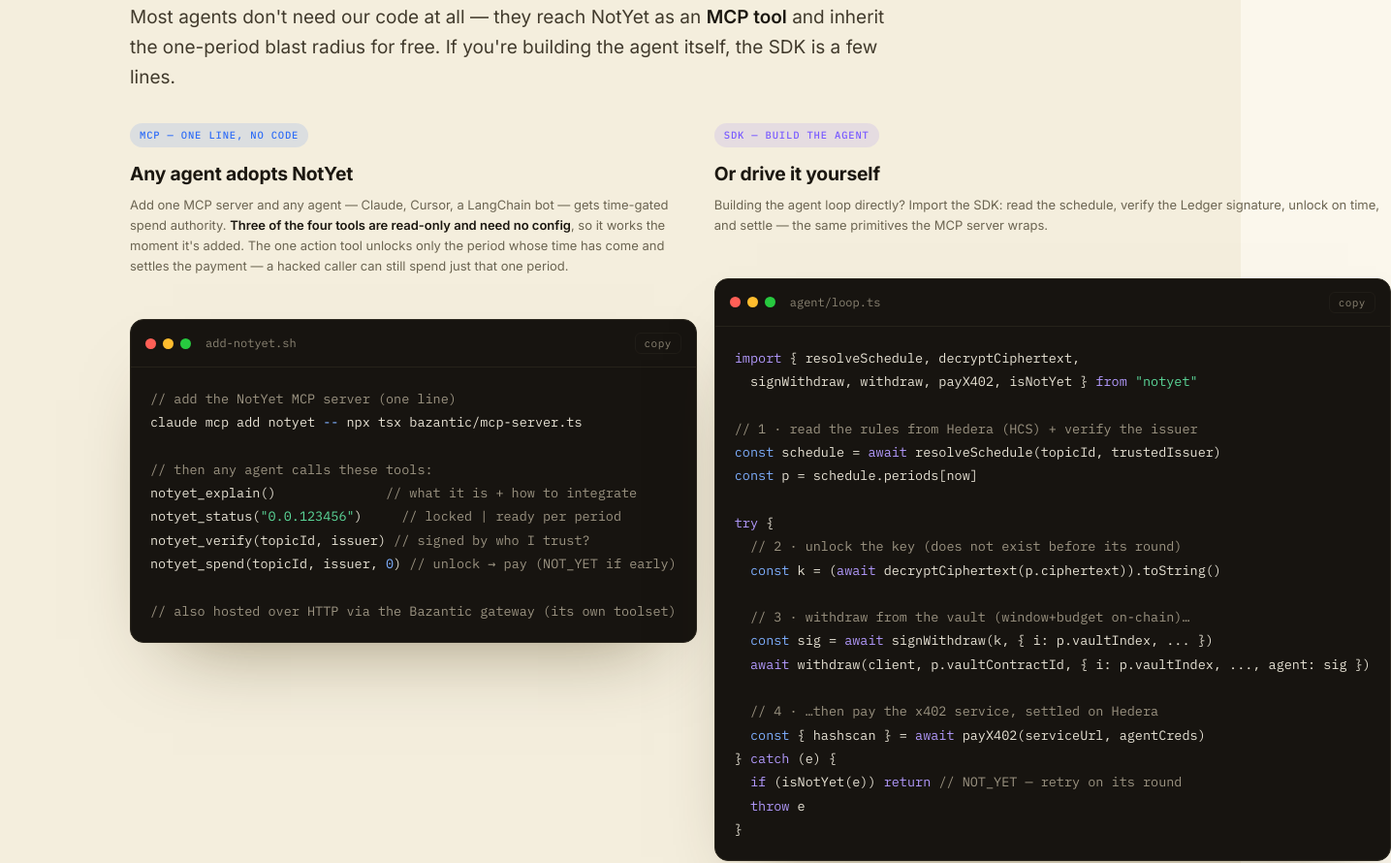
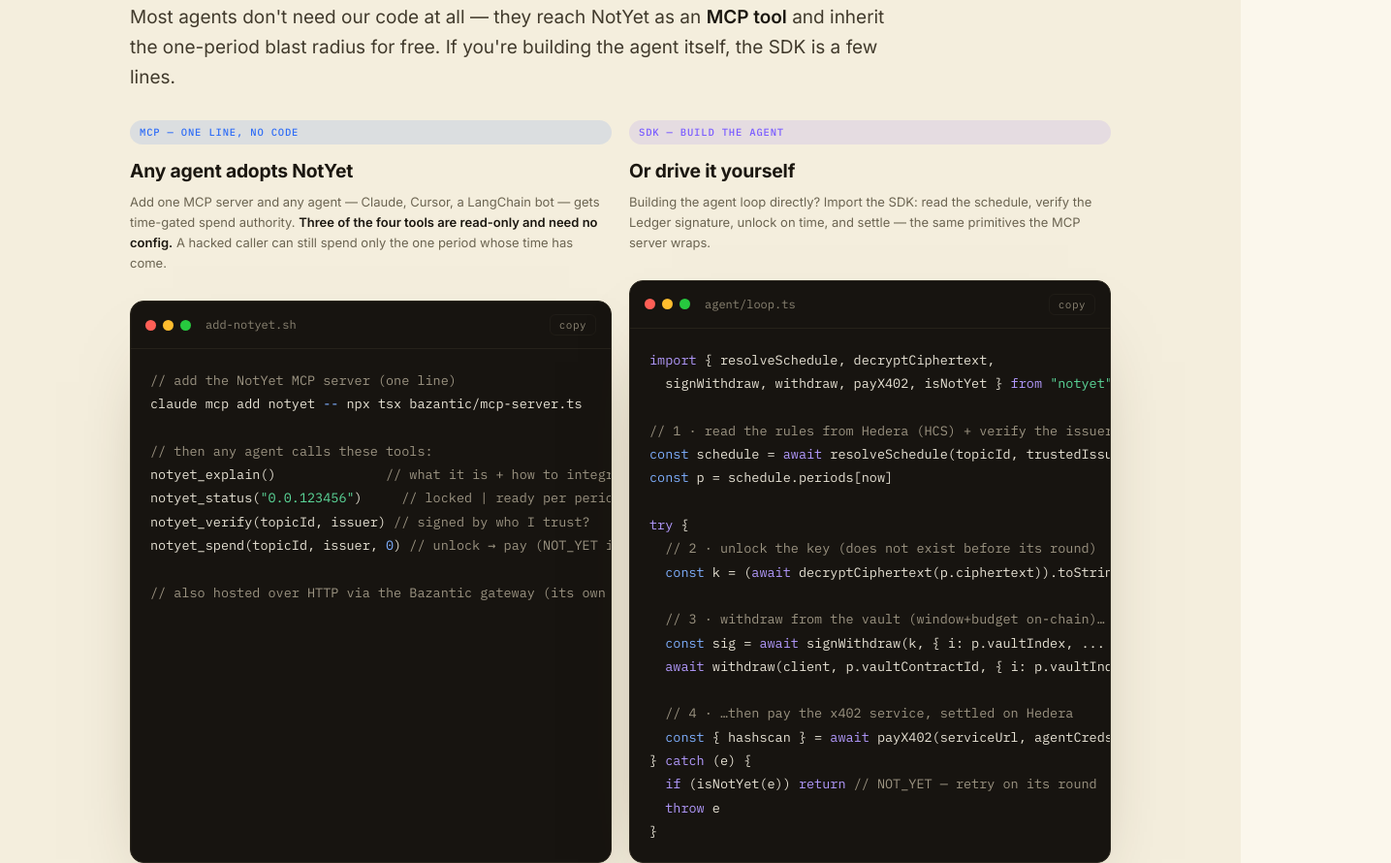
Before and after one commit to 0xkeccak/NotYet, a website: page web/public/index.html in a window 1280 px wide. Shown: the part 10956-11846 px from the top of the page at 97% size, 1435 px wide, since content can reach past the window. Drawn offline with Linux system fonts and the light colour scheme; no server answers.

Commit message:
fix(site): align the two Integrate cards (equal height, no void)
The Integrate grid used align-items:start, so the shorter MCP card left a
large empty gap beside the taller SDK card — looked broken.

- Equal-height cards: the grid stretches, each cell is a flex column, and
  the .term fills remaining height so both terminals bottom-align (no void).
- Trim the MCP intro paragraph so both headers match and the terminal bars
  line up at the top too.
- On mobile (<=780px) the grid stacks to one column and terminals return to
  natural height (no forced fill).

CSS lives in styles.css (.sdk-grid rules); markup adds the sdk-grid class.

```diff
--- a/web/public/index.html
+++ b/web/public/index.html
@@ -311,12 +311,12 @@
     <p class="eyebrow">For builders</p>
     <h2 class="serif">Two ways in: call it, or build on it.</h2>
     <p class="lead" style="margin-top:14px">Most agents don't need our code at all — they reach NotYet as an <b>MCP tool</b> and inherit the one-period blast radius for free. If you're building the agent itself, the SDK is a few lines.</p>
-    <div class="grid g2" style="margin-top:28px;align-items:start">
+    <div class="grid g2 sdk-grid" style="margin-top:28px">
 
       <div>
         <span class="badge b-blue">MCP — one line, no code</span>
         <h3 style="margin:12px 0 6px">Any agent adopts NotYet</h3>
-        <p class="small" style="margin:0 0 14px">Add one MCP server and any agent — Claude, Cursor, a LangChain bot — gets time-gated spend authority. <b>Three of the four tools are read-only and need no config</b>, so it works the moment it's added. The one action tool unlocks only the period whose time has come and settles the payment — a hacked caller can still spend just that one period.</p>
+        <p class="small" style="margin:0 0 14px">Add one MCP server and any agent — Claude, Cursor, a LangChain bot — gets time-gated spend authority. <b>Three of the four tools are read-only and need no config.</b> A hacked caller can still spend only the one period whose time has come.</p>
         <div class="term" style="max-width:none">
           <div class="bar"><i style="background:#ff5f56"></i><i style="background:#ffbd2e"></i><i style="background:#27c93f"></i>
             <span class="fn">add-notyet.sh</span></div>
--- a/web/public/styles.css
+++ b/web/public/styles.css
@@ -187,6 +187,12 @@
   /* section soft-alt background */
   .alt{background:var(--paper2)}
 
+  /* Integrate: equal-height side-by-side cards so the shorter one has no void */
+  .sdk-grid>div{display:flex;flex-direction:column;min-width:0}
+  .sdk-grid .term{margin:14px 0 0;flex:1 1 auto;display:flex;flex-direction:column;min-width:0}
+  .sdk-grid .term pre{flex:1 1 auto}
+  @media(max-width:780px){.sdk-grid .term{flex:0 0 auto}}
+
   footer{padding:56px 0 80px;border-top:1px solid var(--line);color:var(--dim);font-size:14.5px}
   footer a{color:var(--dim)}
   .tracks{display:flex;gap:10px;flex-wrap:wrap;margin:16px 0}
```
